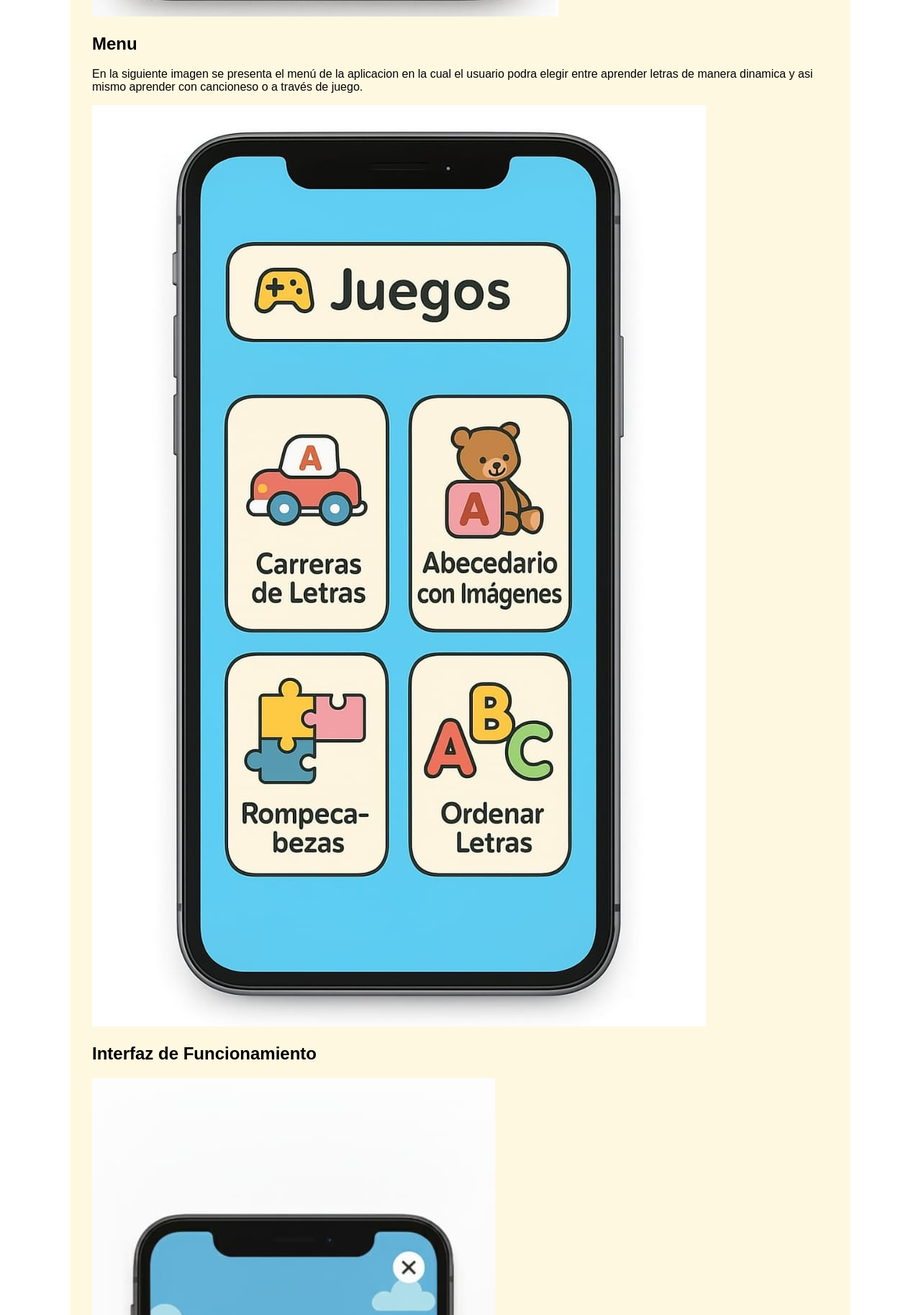
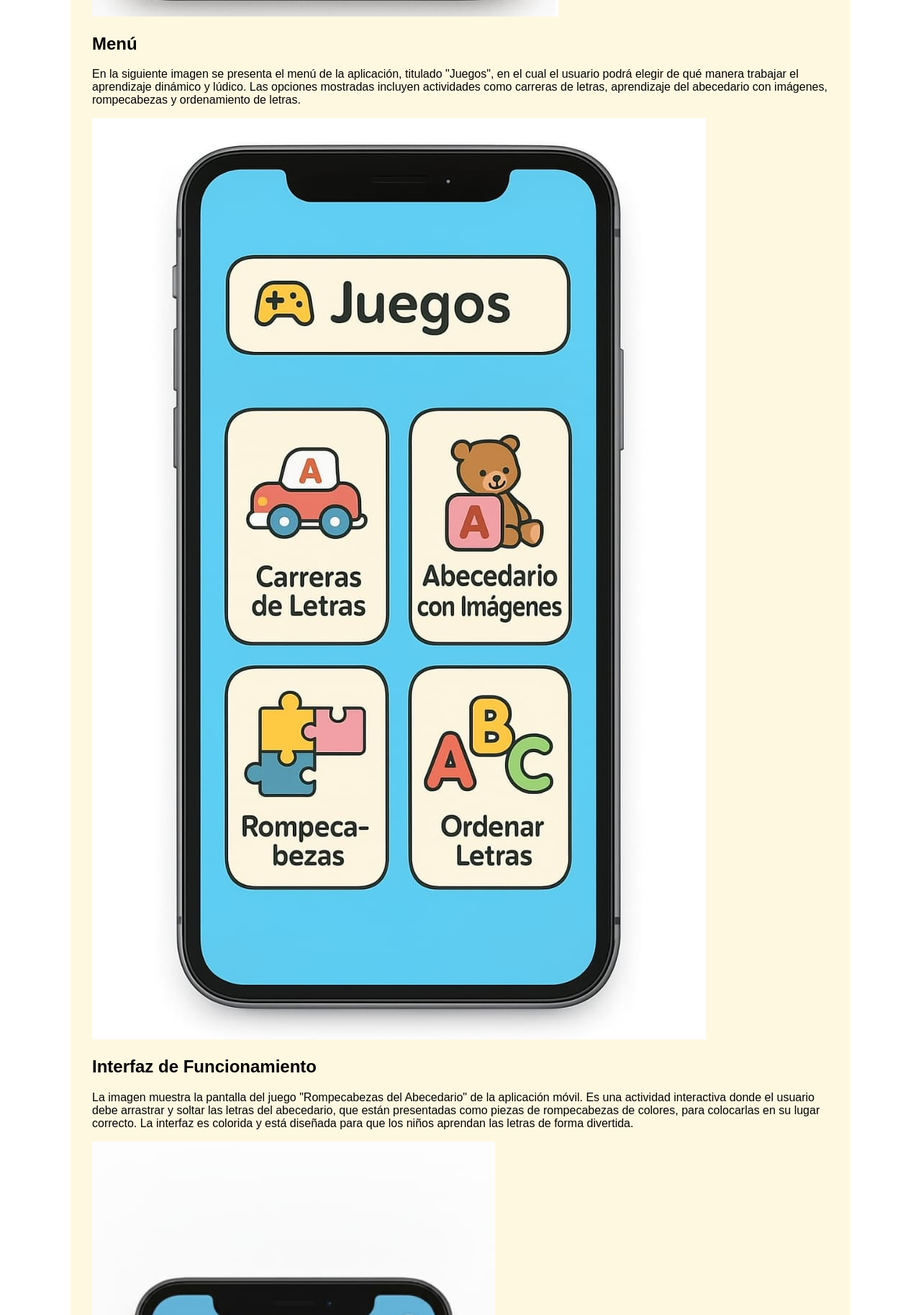
Before and after one commit to Facundo946/abckids, a plain HTML site: page PRODUCTO.html in a window 1280 px wide. Shown: the part 1613-3440 px from the top of the page at 72% size. Drawn offline with Linux system fonts and the light colour scheme.

Commit message:
Update PRODUCTO.html

```diff
--- a/PRODUCTO.html
+++ b/PRODUCTO.html
@@ -27,16 +27,16 @@ Ya registrado, podrá ingresar a la aplicación con su nombre/email y la respect
 </p>
 <img id="sesion" src="../registro.jpg" alt="">
 
-<h2>Menu</h2>
-<p>En la siguiente imagen se presenta el menú de la aplicacion en la cual el usuario podra elegir entre aprender letras de manera dinamica y asi mismo aprender con cancioneso o a través de juego.</p>
+<h2>Menú</h2>
+<p>En la siguiente imagen se presenta el menú de la aplicación, titulado "Juegos", en el cual el usuario podrá elegir de qué manera trabajar el aprendizaje dinámico y lúdico. Las opciones mostradas incluyen actividades como carreras de letras, aprendizaje del abecedario con imágenes, rompecabezas y ordenamiento de letras.</p>
 <img id= "menu" src="../juegos.jpg" alt="">
 
 <h2>Interfaz de Funcionamiento</h2>
-<p></p>
-<img src="../rompecabeza.jpg" alt="">
+<p>La imagen muestra la pantalla del juego "Rompecabezas del Abecedario" de la aplicación móvil. Es una actividad interactiva donde el usuario debe arrastrar y soltar las letras del abecedario, que están presentadas como piezas de rompecabezas de colores, para colocarlas en su lugar correcto. La interfaz es colorida y está diseñada para que los niños aprendan las letras de forma divertida.</p>
+<img id="interfaz" src="../rompecabeza.jpg" alt="">
 </main>
     <footer>
-        <p>&copy; 2025 Mi Pie de Página</p>
+        <p>&copy; 2025 Donde las palabras cobran vida</p>
     </footer>
 
 </body>
```
